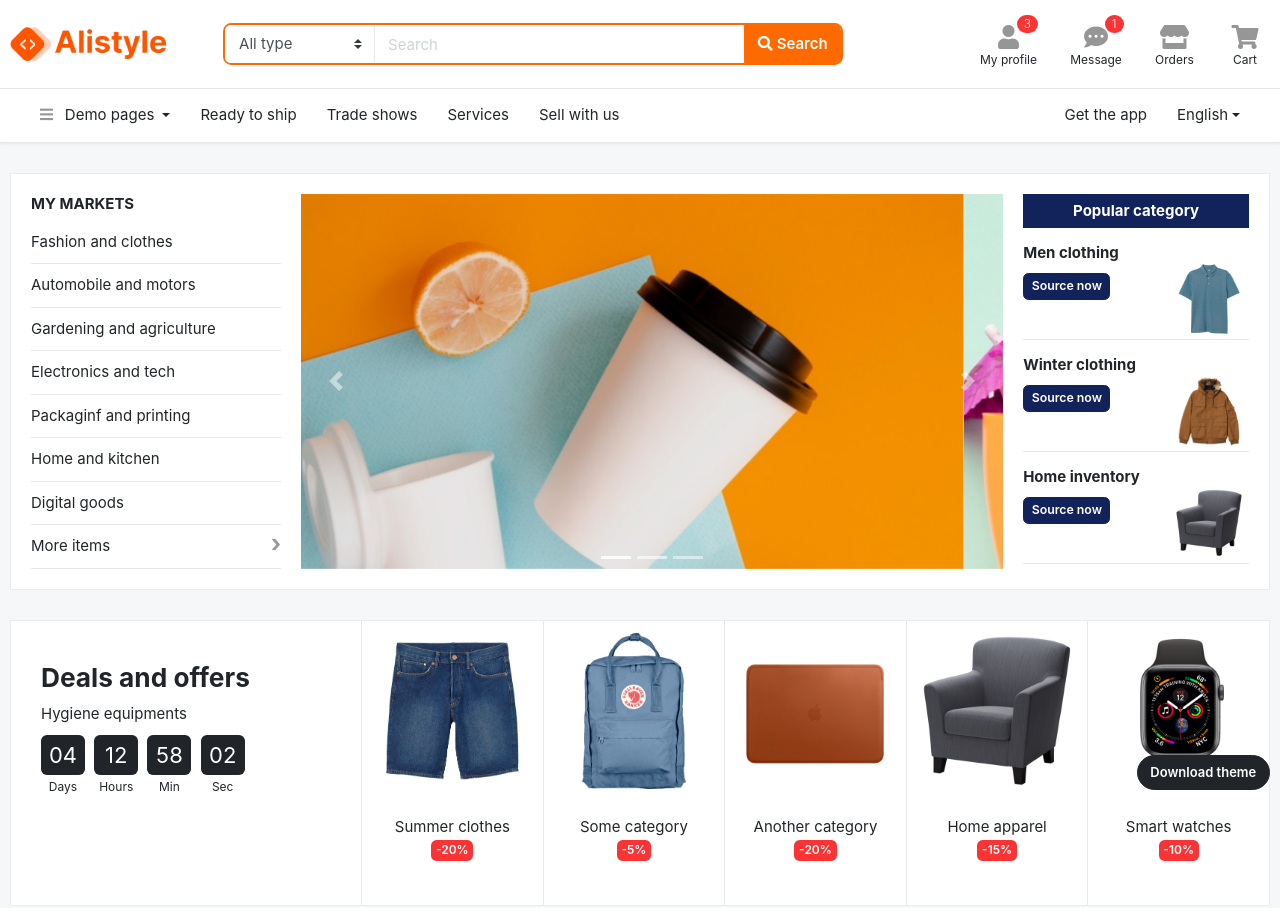
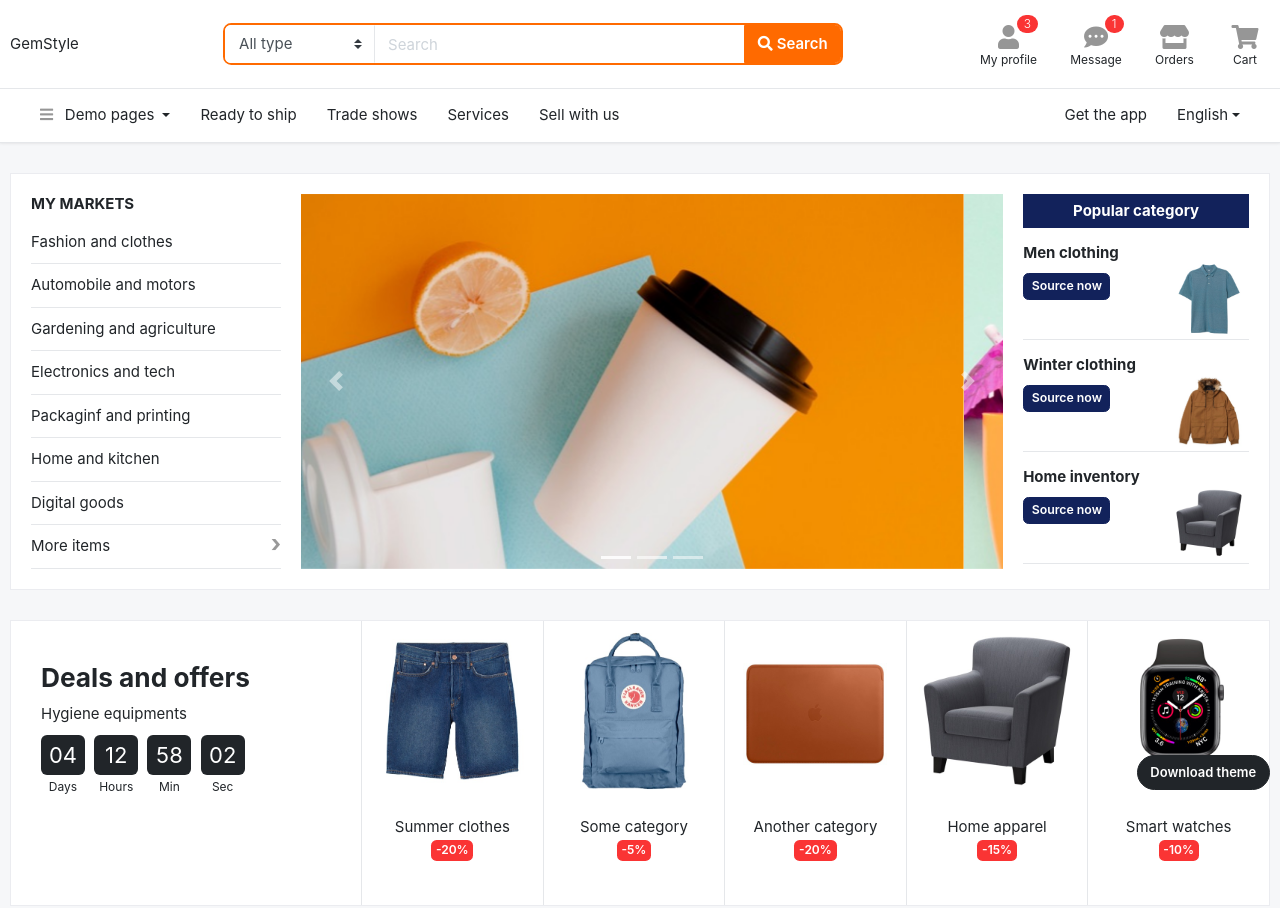
Before and after one commit to itsoftcoder/gemstyle, a plain HTML site: page index.html in a window 1280 px wide. Shown: the top 908 px of the page. Drawn offline with Linux system fonts and the light colour scheme; a web font is replaced by a local one.

Commit message:
change brand

```diff
--- a/index.html
+++ b/index.html
@@ -9,7 +9,7 @@
 <meta name="description" content="Bootstrap e-commerce html template similar to Alibaba">
 <meta name="keywords" content="Online template, shop, theme, template, html, css, bootstrap 4">
 
-<title>Website title - bootstrap alistyle html template</title>
+<title>gemstyle bootstrap html template</title>
 
 <link href="images/favicon.ico" rel="shortcut icon" type="image/x-icon">
 
@@ -44,7 +44,8 @@
 		<div class="row align-items-center">
 			<div class="col-xl-2 col-lg-3 col-md-12">
 				<a href="http://bootstrap-ecommerce.com" class="brand-wrap">
-					<img class="logo" src="images/logo.png">
+<!-- 					<img class="logo" src="images/logo.png"> -->
+					GemStyle
 				</a> <!-- brand-wrap.// -->
 			</div>
 			<div class="col-xl-6 col-lg-5 col-md-6">
```
